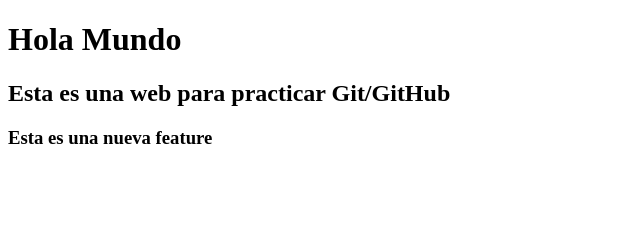
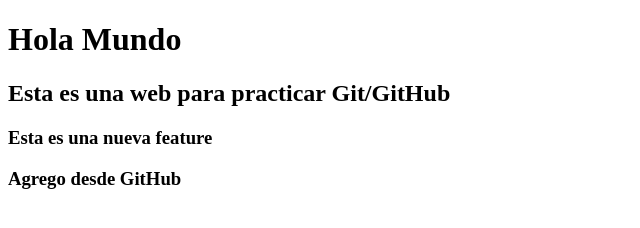
Before and after one commit to joserossi/git_practice, a plain HTML site: page index.html in a window 1280 px wide. Shown: the whole page, without its empty margins (0-640 px from the left). Drawn offline with Linux system fonts and the light colour scheme.

Commit message:
Update index.html
commit desde github

```diff
--- a/index.html
+++ b/index.html
@@ -10,5 +10,6 @@
     <h1>Hola Mundo</h1>
     <h2>Esta es una web para practicar Git/GitHub</h2>
     <h3>Esta es una nueva feature</h3>
+    <h3>Agrego desde GitHub<h4>
   </body>
 </html>
```
